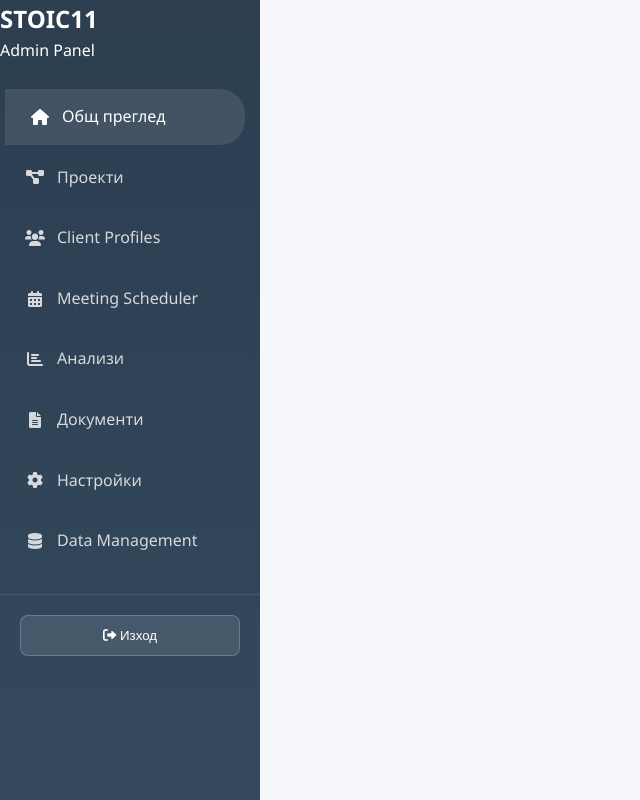
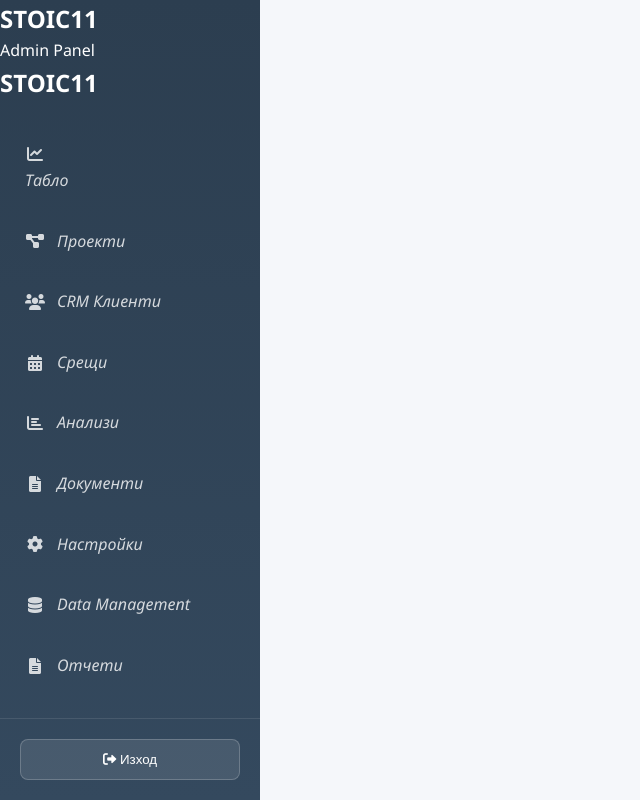
Before and after one commit to StoicDaniela/Stoic-business-management-platform, a website: page admin-dashboard .html in a window 1280 px wide. Shown: the whole page, without its empty margins (0-640 px from the left). Drawn offline with Linux system fonts and the light colour scheme.

Commit message:
Fix navigation menu links
Fix navigation menu links

```diff
--- a/admin-dashboard .html
+++ b/admin-dashboard .html
@@ -15,16 +15,20 @@
                 <p>Admin Panel</p>
             </div>
 
+<div class="logo">
+                <h1>STOIC11</h1>
+            </div>
+
             <ul class="sidebar-menu">
-                <li><a href="#overview" class="active"><i class="fas fa-home"></i> Общ преглед</a></li>
-                <li><a href="#projects"><i class="fas fa-project-diagram"></i> Проекти</a></li>
-                <li><a href="client-profiles.html"><i class="fas fa-users"></i> Client Profiles</a></li>
-                <li><a href="meeting-scheduler.html"><i class="fas fa-calendar-alt"></i> Meeting Scheduler</a></li>
-                <li><a href="#analytics"><i class="fas fa-chart-bar"></i> Анализи</a></li>
-                <li><a href="#documents"><i class="fas fa-file-alt"></i> Документи</a></li>
-                <li><a href="#settings"><i class="fas fa-cog"></i> Настройки</a></li>
+                <li><a href="admin-dashboard.html"><i class="active"><i class="fas fa-chart-line"></i> Табло</a></li>
+                <li><a href="projects.html"><i class="fas fa-project-diagram"></i> Проекти</a></li>
+                <li><a href="client-profiles.html"><i class="fas fa-users"></i> CRM Клиенти</a></li>
+                <li><a href="meeting-scheduler.html"><i class="fas fa-calendar-alt"></i> Срещи</a></li>
+                <li><a href="analytics.html"><i class="fas fa-chart-bar"></i> Анализи</a></li>
+                <li><a href="documents.html"><i class="fas fa-file-alt"></i> Документи</a></li>
+                <li><a href="settings.html"><i class="fas fa-cog"></i> Настройки</a></li>
                 <li><a href="data-import.html"><i class="fas fa-database"></i> Data Management</a></li>
-            </ul>
+                <li><a href="reports.html"><i class="fas fa-file-alt"></i> Отчети</a></ul>
 
             <div class="sidebar-footer">
                 <button onclick="logout()" class="logout-btn">
```
